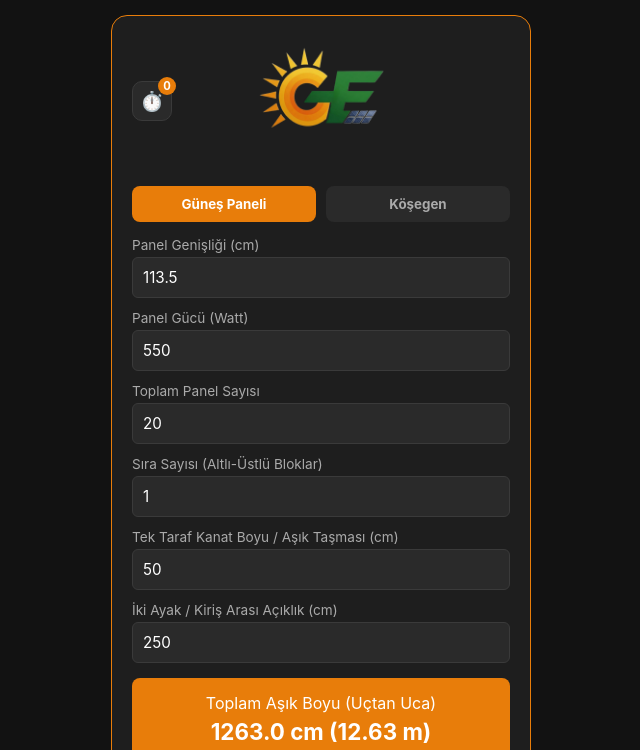
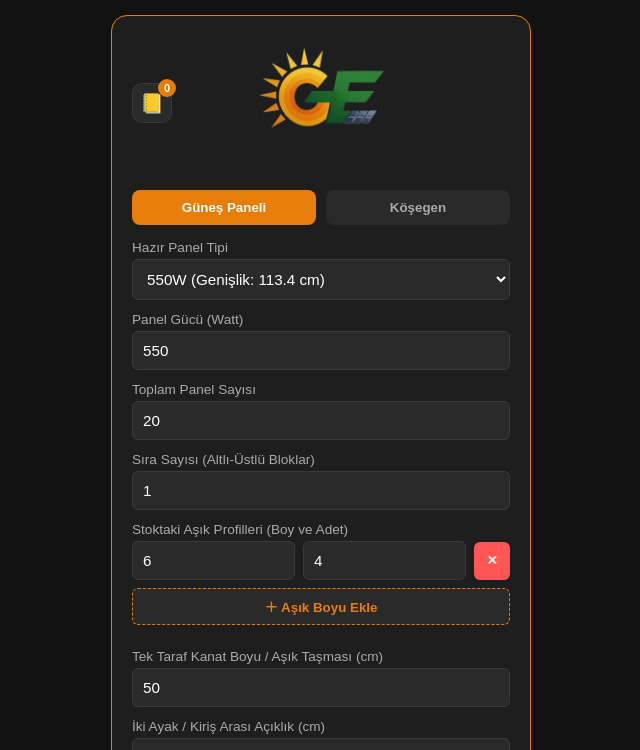
Before and after one commit to ertasuut/EnergeGes-Hesaplama-Araci, a plain HTML site: page index.html in a window 1280 px wide. Both pictures are taken after a click on the button "Güneş Paneli". Shown: the top 750 px of the page, without its empty margins (319-959 px from the left). Drawn offline with Linux system fonts and the light colour scheme.

Commit message:
Update index.html

```diff
--- a/index.html
+++ b/index.html
@@ -4,9 +4,8 @@
     <meta charset="UTF-8">
     <meta name="viewport" content="width=device-width, initial-scale=1.0, maximum-scale=1.0, user-scalable=no">
     <title>Hesaplama Araçları</title>
-    <link rel="icon" type="image/png" href="GE Logo Saydam.png">
     <style>
-        * { box-sizing: border-box; margin: 0; padding: 0; font-family: -apple-system, BlinkMacSystemFont, "Segoe UI", Roboto, Helvetica, Arial, sans-serif; }
+        * { box-sizing: border-box; margin: 0; padding: 0; font-family: sans-serif; }
         body { background-color: #121212; color: #e0e0e0; display: flex; justify-content: center; align-items: center; min-height: 100vh; padding: 15px; }
         .card { background-color: #1e1e1e; width: 100%; max-width: 420px; padding: 20px; border-radius: 16px; border: 1px solid #E87D0A; position: relative; }
 
@@ -15,7 +14,7 @@
         .badge { position: absolute; top: -5px; right: -5px; background: #E87D0A; color: #fff; font-size: 0.7rem; font-weight: bold; width: 18px; height: 18px; border-radius: 50%; display: flex; justify-content: center; align-items: center; }
 
         .logo-container { flex-grow: 1; text-align: center; }
-        .logo-container img { max-width: 130px; height: auto; display: inline-block; vertical-align: middle; }
+        .logo-container img { max-width: 130px; height: auto; display: inline-block; }
         .header-spacer { width: 40px; }
 
         .tabs { display: flex; gap: 10px; margin-bottom: 15px; }
@@ -29,73 +28,96 @@
         input, select { width: 100%; padding: 10px; background: #2a2a2a; border: 1px solid #3a3a3a; border-radius: 6px; color: #fff; font-size: 0.95rem; outline: none; }
         input:focus { border-color: #E87D0A; }
 
+        .profile-row { display: flex; gap: 8px; align-items: center; margin-bottom: 8px; }
+        .profile-row input { flex: 1; }
+        .btn-del-row { background: #ff5555; color: #fff; border: none; border-radius: 6px; width: 36px; height: 38px; cursor: pointer; font-weight: bold; }
+        .btn-add-row { width: 100%; background: #2a2a2a; border: 1px dashed #E87D0A; color: #E87D0A; padding: 8px; border-radius: 6px; cursor: pointer; font-weight: bold; margin-bottom: 12px; }
+
         .result-box { margin-top: 15px; padding: 15px; background: #E87D0A; border-radius: 8px; text-align: center; color: #fff; }
         .result-value { font-size: 1.4rem; font-weight: bold; margin: 5px 0; }
         .result-details { font-size: 0.85rem; text-align: left; border-top: 1px dashed rgba(255,255,255,0.4); padding-top: 8px; margin-top: 8px; line-height: 1.5; }
-        .action-btn { width: 100%; margin-top: 12px; padding: 10px; background: rgba(0,0,0,0.3); border: 1px solid #fff; color: #fff; border-radius: 6px; cursor: pointer; font-weight: bold; }
+        .action-btn { width: 100%; margin-top: 8px; padding: 10px; background: rgba(0,0,0,0.3); border: 1px solid #fff; color: #fff; border-radius: 6px; cursor: pointer; font-weight: bold; }
         .footer { text-align: center; font-size: 0.8rem; color: #666; margin-top: 15px; }
 
-        /* Modal */
         .modal { position: fixed; top:0; left:0; width:100%; height:100%; background:rgba(0,0,0,0.8); display:none; justify-content:center; align-items:center; z-index:100; }
         .modal-content { background:#1e1e1e; width:90%; max-width:380px; border-radius:12px; padding:15px; max-height:80vh; overflow-y:auto; border:1px solid #E87D0A; }
-        .item { background:#2a2a2a; border-left:3px solid #E87D0A; padding:10px; margin-bottom:8px; border-radius:4px; position:relative; cursor:pointer; }
-        .del-btn { position:absolute; right:10px; top:10px; background:none; border:none; color:#ff5555; cursor:pointer; font-size:1.1rem; }
+        .item { background:#2a2a2a; border-left:3px solid #E87D0A; padding:10px; margin-bottom:8px; border-radius:4px; position:relative; }
     </style>
 </head>
 <body>
 
-<div class="card">
+<div class="card" id="mainCard">
     <div class="header">
-        <button class="history-btn" id="btnHistory">⏱️ <span class="badge" id="badgeCount">0</span></button>
-
+        <button class="history-btn" id="btnHistory" onclick="openModal()">📒 <span class="badge" id="badgeCount">0</span></button>
         <div class="logo-container">
-            <img src="GE Logo Saydam.png" alt="ENERGE Logo">
+            <img src="GE Logo Saydam.png" alt="ENERGE Logo" onerror="this.style.display='none'">
         </div>
-
         <div class="header-spacer"></div>
     </div>
 
     <div class="tabs">
-        <button class="tab-btn active" id="btnGunes" onclick="tabSec('gunes')">Güneş Paneli</button>
-        <button class="tab-btn" id="btnKosegen" onclick="tabSec('kosegen')">Köşegen</button>
+        <button class="tab-btn active" id="btnGunes" onclick="switchTab('gunes')">Güneş Paneli</button>
+        <button class="tab-btn" id="btnKosegen" onclick="switchTab('kosegen')">Köşegen</button>
     </div>
 
-    <!-- 1. SEKME: GÜNEŞ PANELİ -->
     <div id="secGunes" class="tab-content active">
         <div class="input-group">
+            <label>Hazır Panel Tipi</label>
+            <select id="pTip" onchange="panelTipDegisti()">
+                <option value="550">550W (Genişlik: 113.4 cm)</option>
+                <option value="585">585W (Genişlik: 113.4 cm)</option>
+                <option value="custom">Özel Ölçü Girişi</option>
+            </select>
+        </div>
+        <div class="input-group" id="grpOzelGenislik" style="display: none;">
             <label>Panel Genişliği (cm)</label>
-            <input type="number" id="pGen" value="113.5" step="any" oninput="runGunes()">
+            <input type="number" id="pGen" value="113.4" step="any" onkeyup="runGunes()" onchange="runGunes()">
         </div>
         <div class="input-group">
             <label>Panel Gücü (Watt)</label>
-            <input type="number" id="pWatt" value="550" oninput="runGunes()">
+            <input type="number" id="pWatt" value="550" onkeyup="runGunes()" onchange="runGunes()">
         </div>
         <div class="input-group">
             <label>Toplam Panel Sayısı</label>
-            <input type="number" id="pAdet" value="20" oninput="runGunes()">
+            <input type="number" id="pAdet" value="20" onkeyup="runGunes()" onchange="runGunes()">
         </div>
         <div class="input-group">
             <label>Sıra Sayısı (Altlı-Üstlü Bloklar)</label>
-            <input type="number" id="pSira" value="1" oninput="runGunes()">
+            <input type="number" id="pSira" value="1" onkeyup="runGunes()" onchange="runGunes()">
         </div>
+
+        <!-- MANUEL DİNAMİK AŞIK BOYU SEÇİM ALANI -->
+        <div class="input-group">
+            <label>Stoktaki Aşık Profilleri (Boy ve Adet)</label>
+            <div id="asikContainer">
+                <div class="profile-row">
+                    <input type="number" class="asik-boy" placeholder="Boy (m)" value="6" step="any" onkeyup="runGunes()" onchange="runGunes()">
+                    <input type="number" class="asik-adet" placeholder="Adet" value="4" onkeyup="runGunes()" onchange="runGunes()">
+                    <button class="btn-del-row" onclick="removeProfileRow(this)">✕</button>
+                </div>
+            </div>
+            <button class="btn-add-row" onclick="addProfileRow()">＋ Aşık Boyu Ekle</button>
+        </div>
+
         <div class="input-group">
             <label>Tek Taraf Kanat Boyu / Aşık Taşması (cm)</label>
-            <input type="number" id="pKanat" value="50" step="any" oninput="runGunes()">
+            <input type="number" id="pKanat" value="50" step="any" onkeyup="runGunes()" onchange="runGunes()">
         </div>
         <div class="input-group">
             <label>İki Ayak / Kiriş Arası Açıklık (cm)</label>
-            <input type="number" id="pAyak" value="250" step="any" oninput="runGunes()">
+            <input type="number" id="pAyak" value="250" step="any" onkeyup="runGunes()" onchange="runGunes()">
         </div>
 
         <div class="result-box">
             <div>Toplam Aşık Boyu (Uçtan Uca)</div>
             <div class="result-value" id="outGunesBoy">0 cm</div>
             <div class="result-details" id="outGunesDetay"></div>
+
             <button class="action-btn" onclick="saveData()">💾 Hesaplamayı Kaydet</button>
+            <button class="action-btn" onclick="copyTextSummary()">📋 Metin Kopya</button>
         </div>
     </div>
 
-    <!-- 2. SEKME: KÖŞEGEN -->
     <div id="secKosegen" class="tab-content">
         <div class="input-group">
             <label>Birim</label>
@@ -107,11 +129,11 @@
         </div>
         <div class="input-group">
             <label>1. Kenar Uzunluğu</label>
-            <input type="number" id="k1" placeholder="5" step="any" oninput="runKosegen()">
+            <input type="number" id="k1" placeholder="5" step="any" onkeyup="runKosegen()" onchange="runKosegen()">
         </div>
         <div class="input-group">
             <label>2. Kenar Uzunluğu</label>
-            <input type="number" id="k2" placeholder="10" step="any" oninput="runKosegen()">
+            <input type="number" id="k2" placeholder="10" step="any" onkeyup="runKosegen()" onchange="runKosegen()">
         </div>
         <div class="result-box">
             <div>Köşegen (Çapraz)</div>
@@ -122,7 +144,6 @@
     <div class="footer">ENERGE - Güneş Enerji Sistemleri</div>
 </div>
 
-<!-- Modal -->
 <div class="modal" id="myModal">
     <div class="modal-content">
         <div style="display:flex; justify-content:space-between; align-items:center; margin-bottom:10px;">
@@ -137,48 +158,92 @@
 <script>
     var currentCalc = null;
 
-    window.onload = function() {
+    function addProfileRow() {
+        var container = document.getElementById("asikContainer");
+        var row = document.createElement("div");
+        row.className = "profile-row";
+        row.innerHTML = '<input type="number" class="asik-boy" placeholder="Boy (m)" step="any" onkeyup="runGunes()" onchange="runGunes()">' +
+                        '<input type="number" class="asik-adet" placeholder="Adet" onkeyup="runGunes()" onchange="runGunes()">' +
+                        '<button class="btn-del-row" onclick="removeProfileRow(this)">✕</button>';
+        container.appendChild(row);
         runGunes();
-        updateUI();
-        document.getElementById('btnHistory').onclick = openModal;
-    };
+    }
 
-    function tabSec(target) {
-        document.getElementById('secGunes').classList.remove('active');
-        document.getElementById('secKosegen').classList.remove('active');
-        document.getElementById('btnGunes').classList.remove('active');
-        document.getElementById('btnKosegen').classList.remove('active');
+    function removeProfileRow(btn) {
+        var row = btn.parentNode;
+        row.parentNode.removeChild(row);
+        runGunes();
+    }
 
-        if(target === 'gunes') {
-            document.getElementById('secGunes').classList.add('active');
-            document.getElementById('btnGunes').classList.add('active');
+    function panelTipDegisti() {
+        var val = document.getElementById("pTip").value;
+        var ozelGrup = document.getElementById("grpOzelGenislik");
+
+        if (val === "550") {
+            document.getElementById("pGen").value = 113.4;
+            document.getElementById("pWatt").value = 550;
+            ozelGrup.style.display = "none";
+        } else if (val === "585") {
+            document.getElementById("pGen").value = 113.4;
+            document.getElementById("pWatt").value = 585;
+            ozelGrup.style.display = "none";
+        } else if (val === "custom") {
+            ozelGrup.style.display = "block";
+        }
+        runGunes();
+    }
+
+    function switchTab(target) {
+        document.getElementById("secGunes").className = "tab-content";
+        document.getElementById("secKosegen").className = "tab-content";
+        document.getElementById("btnGunes").className = "tab-btn";
+        document.getElementById("btnKosegen").className = "tab-btn";
+
+        if (target === "gunes") {
+            document.getElementById("secGunes").className = "tab-content active";
+            document.getElementById("btnGunes").className = "tab-btn active";
             runGunes();
         } else {
-            document.getElementById('secKosegen').classList.add('active');
-            document.getElementById('btnKosegen').classList.add('active');
+            document.getElementById("secKosegen").className = "tab-content active";
+            document.getElementById("btnKosegen").className = "tab-btn active";
             runKosegen();
         }
     }
 
     function runKosegen() {
-        var u = document.getElementById('kBirim').value;
-        var a = parseFloat(document.getElementById('k1').value) || 0;
-        var b = parseFloat(document.getElementById('k2').value) || 0;
-        var res = document.getElementById('outKosegen');
-        if(a > 0 && b > 0) {
-            res.innerText = Math.sqrt((a*a)+(b*b)).toFixed(2) + " " + u;
+        var u = document.getElementById("kBirim").value;
+        var a = parseFloat(document.getElementById("k1").value) || 0;
+        var b = parseFloat(document.getElementById("k2").value) || 0;
+        var res = document.getElementById("outKosegen");
+        if (a > 0 && b > 0) {
+            res.innerText = Math.sqrt((a * a) + (b * b)).toFixed(2) + " " + u;
         } else {
             res.innerText = "0 " + u;
         }
     }
 
     function runGunes() {
-        var genislik = parseFloat(document.getElementById('pGen').value) || 0;
-        var watt = parseFloat(document.getElementById('pWatt').value) || 0;
-        var toplamPanel = parseInt(document.getElementById('pAdet').value) || 0;
-        var sira = parseInt(document.getElementById('pSira').value) || 0;
-        var kanat = parseFloat(document.getElementById('pKanat').value) || 0;
-        var ayakAciklik = parseFloat(document.getElementById('pAyak').value) || 0;
+        var genislik = parseFloat(document.getElementById("pGen").value) || 0;
+        var watt = parseFloat(document.getElementById("pWatt").value) || 0;
+        var toplamPanel = parseInt(document.getElementById("pAdet").value) || 0;
+        var sira = parseInt(document.getElementById("pSira").value) || 0;
+        var kanat = parseFloat(document.getElementById("pKanat").value) || 0;
+        var ayakAciklik = parseFloat(document.getElementById("pAyak").value) || 0;
+
+        // Stok Profilleri Toplama
+        var boyInputs = document.querySelectorAll(".asik-boy");
+        var adetInputs = document.querySelectorAll(".asik-adet");
+        var stokMetreMetraj = 0;
+        var stokListesiMetin = [];
+
+        for (var i = 0; i < boyInputs.length; i++) {
+            var b = parseFloat(boyInputs[i].value) || 0;
+            var a = parseInt(adetInputs[i].value) || 0;
+            if (b > 0 && a > 0) {
+                stokMetreMetraj += (b * a);
+                stokListesiMetin.push(a + " ad × " + b + "m");
+            }
+        }
 
         if (genislik > 0 && toplamPanel > 0 && sira > 0) {
             var panelYanYana = Math.ceil(toplamPanel / (2 * sira));
@@ -186,22 +251,22 @@
             var toplamSonlandirici = sira * 8;
             var toplamKwp = (toplamPanel * watt) / 1000;
 
-            // --- FİZİKSEL BİRLEŞİM BAZLI ARA TUTUCU HESABI ---
             var ustSiraPanel = Math.ceil(toplamPanel / (2 * sira));
             var altSiraPanel = Math.floor(toplamPanel / (2 * sira));
 
             var ustBirlesim = Math.max(0, ustSiraPanel - 1);
             var altBirlesim = Math.max(0, altSiraPanel - 1);
 
-            // Her birleşim noktasına 2 adet tutucu (üst ve alt aşık için)
             var toplamAraTutucu = (ustBirlesim + altBirlesim) * 2 * sira;
-
             var isTekSayi = (toplamPanel % 2 !== 0);
 
             var siraAraBosluk = Math.max(0, panelYanYana - 1);
-            var panelDizilimCm = (panelYanYana * genislik) + (siraAraBosluk * 2) + (2 * 5);
+            var panelDizilimCm = (panelYanYana * genislik) + (siraAraBosluk * 2) + 10;
             var toplamAsikBoyuCm = panelDizilimCm + (kanat * 2);
-            var toplamAsikBoyuM = (toplamAsikBoyuCm / 100).toFixed(2);
+            var toplamAsikBoyuM = (toplamAsikBoyuCm / 100);
+
+            var toplamGerekenMetrajM = toplamAsikBoyuM * toplamAsik;
+            var farkM = stokMetreMetraj - toplamGerekenMetrajM;
 
             var ayakCiftiSayisi = 0;
             if (ayakAciklik > 0) {
@@ -209,42 +274,64 @@
                 ayakCiftiSayisi = (aciklikSayisi + 1) * sira;
             }
 
-            document.getElementById('outGunesBoy').innerText = toplamAsikBoyuCm.toFixed(1) + " cm (" + toplamAsikBoyuM + " m)";
+            document.getElementById("outGunesBoy").innerText = toplamAsikBoyuCm.toFixed(1) + " cm (" + toplamAsikBoyuM.toFixed(2) + " m)";
 
-            var tekSayiNotu = isTekSayi ? ' <span style="font-size:0.75rem; opacity:0.8;">(Tek sayı panel: Alt sırada 1 panel eksik)</span>' : '';
+            var tekSayiNotu = isTekSayi ? ' <span style="font-size:0.75rem; opacity:0.8;">(Tek sayı panel)</span>' : '';
+            var stokMetni = stokListesiMetin.length > 0 ? stokListesiMetin.join(", ") : "Girilmedi";
+            var metrajDurumu = farkM >= 0
+                ? '<span style="color:#aaffaa;">✓ Stok Yeterli (Artan: ' + farkM.toFixed(2) + ' m)</span>'
+                : '<span style="color:#ffaaaa;">⚠ Stok Yetersiz (Eksik: ' + Math.abs(farkM).toFixed(2) + ' m)</span>';
 
-            document.getElementById('outGunesDetay').innerHTML =
+            document.getElementById("outGunesDetay").innerHTML =
                 '• Sistem Toplam Gücü: <strong>' + toplamKwp.toFixed(2) + ' kWp</strong> (' + watt + 'W × ' + toplamPanel + ')<br>' +
-                '• Yan Yana Panel Sayısı: <strong>' + panelYanYana + ' adet</strong> (Sıra başı)<br>' +
-                '• Toplam Panel: <strong>' + toplamPanel + ' adet</strong><br>' +
-                '• Toplam Aşık Sayısı: <strong>' + toplamAsik + ' adet</strong> (' + sira + ' sıra × 4)<br>' +
-                '• Toplam Sonlandırıcı (5cm): <strong>' + toplamSonlandirici + ' adet</strong> (' + sira + ' sıra × 8)<br>' +
-                '• Toplam Ara Tutucu (2cm): <strong>' + toplamAraTutucu + ' adet</strong>' + tekSayiNotu + '<br>' +
-                '• Gereken Ayak Çifti (Kiriş): <strong>' + ayakCiftiSayisi + ' adet</strong> (' + sira + ' sıra)<br>' +
-                '• Çift Taraf Kanat Taşması: <strong>' + (kanat * 2).toFixed(1) + ' cm</strong> (' + kanat + 'cm × 2)';
+                '• Yan Yana Panel Sayısı: <strong>' + panelYanYana + ' adet</strong><br>' +
+                '• Toplam Aşık Hat Sayısı: <strong>' + toplamAsik + ' hat</strong> (' + sira + ' sıra × 4)<br>' +
+                '• Toplam Net Profil İhtiyacı: <strong>' + toplamGerekenMetrajM.toFixed(2) + ' m</strong><br>' +
+                '• Girilen Aşık Stok: <strong>' + stokMetni + '</strong> (Toplam: ' + stokMetreMetraj.toFixed(2) + ' m)<br>' +
+                '• Durum: <strong>' + metrajDurumu + '</strong><br>' +
+                '• Toplam Sonlandırıcı: <strong>' + toplamSonlandirici + ' adet</strong><br>' +
+                '• Toplam Ara Tutucu: <strong>' + toplamAraTutucu + ' adet</strong>' + tekSayiNotu + '<br>' +
+                '• Gereken Ayak Çifti: <strong>' + ayakCiftiSayisi + ' adet</strong><br>' +
+                '• Çift Taraf Kanat Taşması: <strong>' + (kanat * 2).toFixed(1) + ' cm</strong>';
 
             currentCalc = {
                 title: toplamAsikBoyuCm.toFixed(1) + " cm | " + toplamKwp.toFixed(2) + " kWp",
-                sub: toplamPanel + " Panel (" + watt + "W) • " + sira + " Sıra • " + panelYanYana + " Yan Yana"
+                sub: toplamPanel + " Panel • Stok: " + stokMetreMetraj.toFixed(1) + "m / Gerekli: " + toplamGerekenMetrajM.toFixed(1) + "m"
             };
         }
     }
 
     function saveData() {
         if (!currentCalc) return;
-        var data = JSON.parse(localStorage.getItem('ges_data') || '[]');
+        var data = JSON.parse(localStorage.getItem("ges_data") || "[]");
         data.unshift(currentCalc);
         if (data.length > 10) data.pop();
-        localStorage.setItem('ges_data', JSON.stringify(data));
+        localStorage.setItem("ges_data", JSON.stringify(data));
         updateUI();
-        alert("Hesaplama başarıyla kaydedildi.");
+        alert("Hesaplama kaydedildi.");
+    }
+
+    function copyTextSummary() {
+        var detailsText = document.getElementById("outGunesDetay").innerText;
+        var boyText = document.getElementById("outGunesBoy").innerText;
+        var summary = "ENERGE GES HESAPLAMA ÖZETİ\n" +
+                      "Toplam Aşık Boyu: " + boyText + "\n" +
+                      detailsText;
+
+        var t = document.createElement("textarea");
+        t.value = summary;
+        document.body.appendChild(t);
+        t.select();
+        document.execCommand("copy");
+        document.body.removeChild(t);
+        alert("Metin panoya kopyalandı!");
     }
 
     function updateUI() {
-        var data = JSON.parse(localStorage.getItem('ges_data') || '[]');
-        document.getElementById('badgeCount').innerText = data.length;
-        var box = document.getElementById('listArea');
-        box.innerHTML = '';
+        var data = JSON.parse(localStorage.getItem("ges_data") || "[]");
+        document.getElementById("badgeCount").innerText = data.length;
+        var box = document.getElementById("listArea");
+        box.innerHTML = "";
 
         if (data.length === 0) {
             box.innerHTML = '<div style="text-align:center; color:#888; padding:15px;">Kayıtlı hesaplama bulunmuyor.</div>';
@@ -252,46 +339,26 @@
         }
 
         for (var i = 0; i < data.length; i++) {
-            (function(idx) {
-                var d = data[idx];
-                var el = document.createElement('div');
-                el.className = 'item';
-                el.innerHTML = '<strong>' + d.title + '</strong><br><small style="color:#aaa">' + d.sub + '</small>' +
-                               '<button class="del-btn" onclick="delOne(event,' + idx + ')">🗑️</button>';
-                el.onclick = function(e) {
-                    if (e.target.className !== 'del-btn') {
-                        var text = d.title + "\n" + d.sub;
-                        var t = document.createElement("textarea");
-                        t.value = text;
-                        document.body.appendChild(t);
-                        t.select();
-                        document.execCommand('copy');
-                        document.body.removeChild(t);
-                        alert("Panoya Kopyalandı!");
-                    }
-                };
-                box.appendChild(el);
-            })(i);
+            var d = data[i];
+            var el = document.createElement("div");
+            el.className = "item";
+            el.innerHTML = '<strong>' + d.title + '</strong><br><small style="color:#aaa">' + d.sub + '</small>';
+            box.appendChild(el);
         }
     }
 
-    function delOne(e, idx) {
-        e.stopPropagation();
-        var data = JSON.parse(localStorage.getItem('ges_data') || '[]');
-        data.splice(idx, 1);
-        localStorage.setItem('ges_data', JSON.stringify(data));
-        updateUI();
-    }
-
     function clearAll() {
-        if (confirm("Tüm kayıtlı hesaplamalar silinsin mi?")) {
-            localStorage.removeItem('ges_data');
+        if (confirm("Tüm kayıtlar silinsin mi?")) {
+            localStorage.removeItem("ges_data");
             updateUI();
         }
     }
 
-    function openModal() { document.getElementById('myModal').style.display = 'flex'; }
-    function closeModal() { document.getElementById('myModal').style.display = 'none'; }
+    function openModal() { document.getElementById("myModal").style.display = "flex"; }
+    function closeModal() { document.getElementById("myModal").style.display = "none"; }
+
+    panelTipDegisti();
+    updateUI();
 </script>
 </body>
 </html>
```
